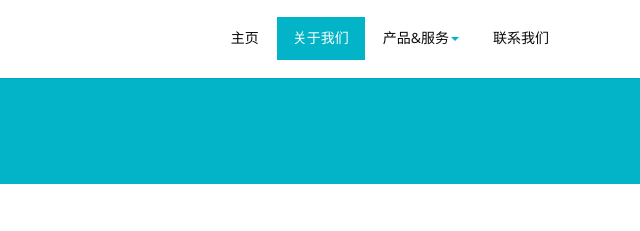
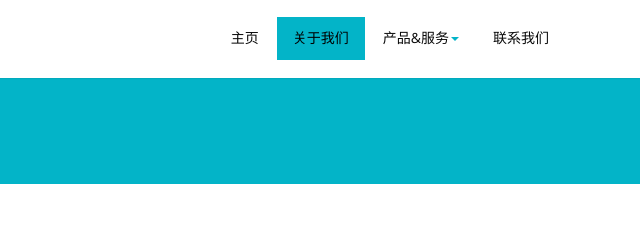
Before and after one commit to tonyxufaker/hsoasis, a plain HTML site: page about.html in a window 1280 px wide. Shown: the top 231 px of the page, 640-1280 px from the left. Drawn offline with nearby package versions, Linux system fonts and the light colour scheme; files whose address does not match are found by name.

Commit message:
修改style active样式

```diff
--- a/css/style.css
+++ b/css/style.css
@@ -233,7 +233,7 @@ header ul.nav li ul li a {
 
 .navbar .nav > .active > a,.navbar .nav > .active > a:hover {
 	background: #03b4c8;
-	color: #ffffff !important;
+	color: #000000 !important;
 }
 
 .navbar .nav > .active > a:active,.navbar .nav > .active > a:focus {
```
